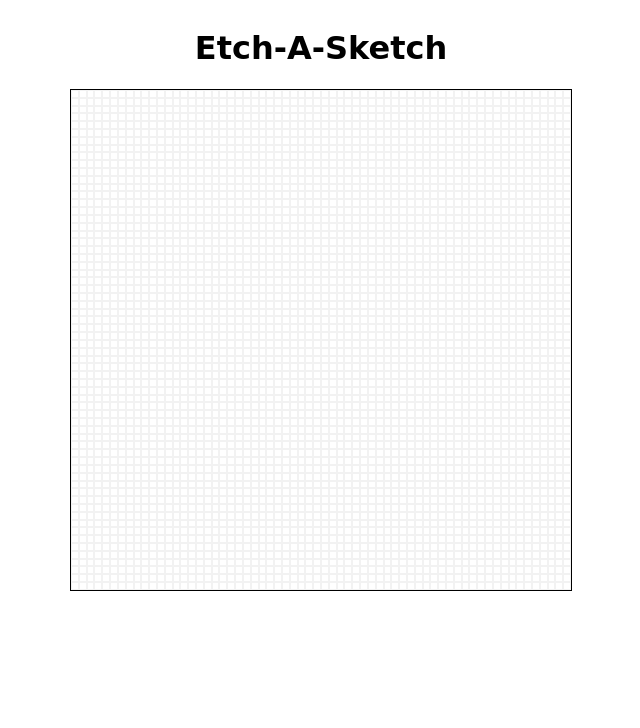
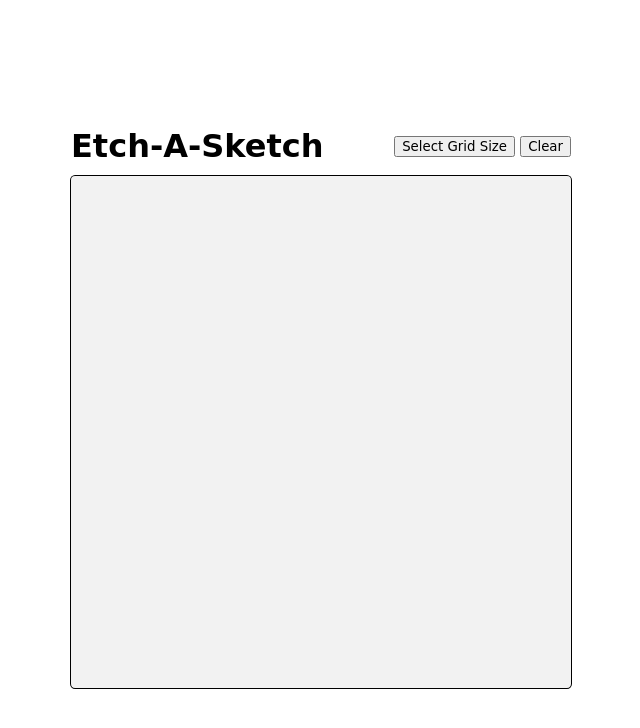
Before and after one commit to jahcoozee/odin-etch-a-sketch, a plain HTML site: page index.html in a window 1280 px wide. Shown: the whole page, without its empty margins (319-959 px from the left). Drawn offline with Linux system fonts and the light colour scheme; a web font is replaced by a local one.

Commit message:
Align items on page and add buttons for grid size selection and clearing the canvas

```diff
--- a/index.html
+++ b/index.html
@@ -9,7 +9,13 @@
     <title>Odin Etch-a-Sketch</title>
   </head>
   <body>
-    <h1>Etch-A-Sketch</h1>
+    <header>
+      <h1>Etch-A-Sketch</h1>
+      <div class="button-container">
+        <button class="grid-size">Select Grid Size</button>
+        <button class="clear">Clear</button>
+      </div>
+    </header>
     <div class="container"></div>
     <script src="script.js"></script>
   </body>
--- a/style.css
+++ b/style.css
@@ -1,8 +1,25 @@
 body {
   display: flex;
+  min-height: 100vh;
   flex-direction: column;
   justify-content: center;
   align-items: center;
+  gap: 10px;
+  font-family: 'Shantell Sans', cursive;
+}
+
+header {
+  display: flex;
+  justify-content: space-between;
+  align-items: center;
+  width: 500px;
+}
+
+h1 {
+  margin: 0;
+}
+
+button {
   font-family: 'Shantell Sans', cursive;
 }
 
@@ -11,14 +28,15 @@ body {
   max-width: 500px;
   min-height: 500px;
   border: 1px solid black;
+  border-radius: 1%;
   display: grid;
-  grid-template-columns: repeat(64, 1fr);
+  grid-template-columns: repeat(16, 1fr);
 }
 
 .paint {
   background: black;
 }
 
-div {
+div.pixel {
   border: 0.1px solid hsla(0, 0%, 0%, 0.050);
 }
```
